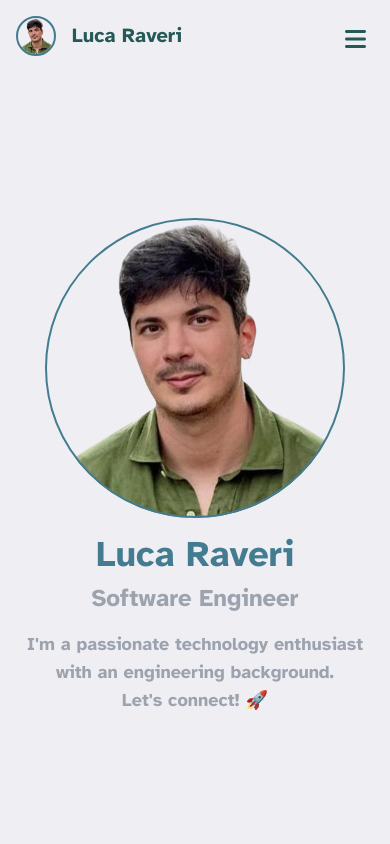
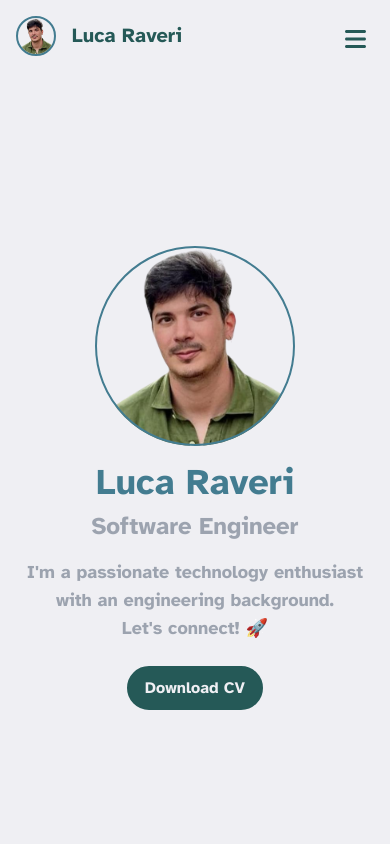
Before and after one commit to lraveri/personal-website, a Next.js app: page / in a window 390 px wide. Shown: the top 844 px of the page. Built offline with nearby package versions, Linux system fonts and the light colour scheme.

Commit message:
feat(style): update home page

```diff
--- a/src/app/page.tsx
+++ b/src/app/page.tsx
@@ -3,7 +3,7 @@ import Image from 'next/image';
 export default function Home() {
 	return (
 		<div className="flex flex-col items-center justify-center min-h-screen bg-white text-center">
-			<div className="relative rounded-full mb-4">
+			<div className="relative rounded-full mb-4 h-[200px] w-[200px] sm:w-[300px] md:h-[300px]">
 				<Image
 					src="/profile.png"
 					alt="Luca Raveri"
@@ -20,6 +20,13 @@ export default function Home() {
 				<br />
 				Let&apos;s connect! 🚀
 			</p>
+			<a
+				href="/luca_raveri_cv.pdf"
+				download
+				className="sm:hidden bg-teal text-white py-2 px-4 rounded-full border-2 border-teal hover:bg-lightgray hover:text-teal"
+			>
+				Download CV
+			</a>
 		</div>
 	);
 }
```
